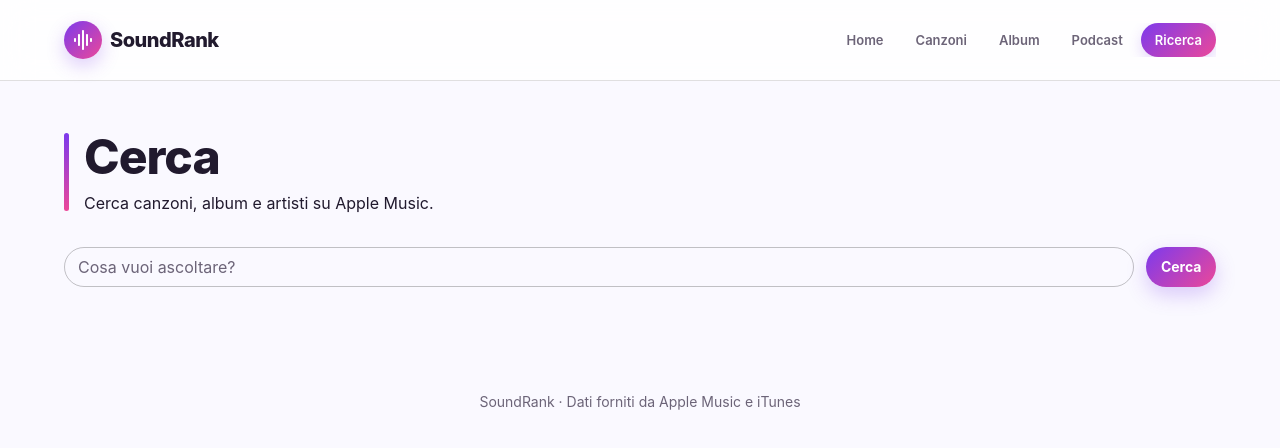
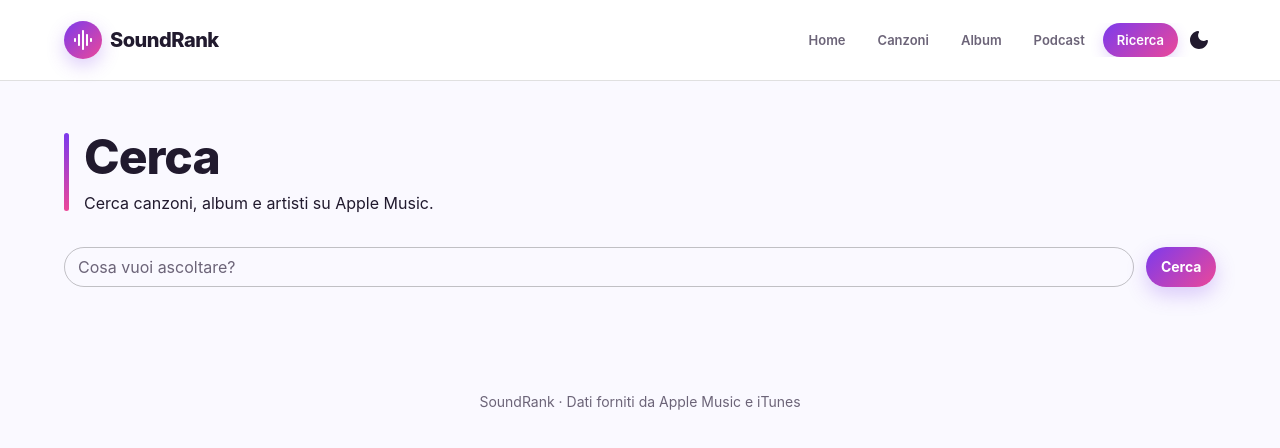
Before and after one commit to dario36ds/React_Frontend, a React (Vite) app: page /ricerca in a window 1280 px wide. Shown: the top 448 px of the page. Built offline with nearby package versions, Linux system fonts and the light colour scheme.

Commit message:
Aggiunto toggle dark/white mode in navbar con useContext

```diff
--- /dev/null
+++ b/src/AppThemeProvider.jsx
@@ -0,0 +1,19 @@
+import { useMemo, useState } from "react";
+import { CssBaseline, ThemeProvider } from "@mui/material";
+import createAppTheme from "./theme.js";
+import ThemeContext from "./ThemeContext.js";
+
+export function AppThemeProvider({ children }) {
+  const [mode, setMode] = useState("light");
+  const toggleTheme = () => setMode((currentMode) => (currentMode === "light" ? "dark" : "light"));
+  const theme = useMemo(() => createAppTheme(mode), [mode]);
+
+  return (
+    <ThemeContext.Provider value={{ mode, toggleTheme }}>
+      <ThemeProvider theme={theme}>
+        <CssBaseline />
+        {children}
+      </ThemeProvider>
+    </ThemeContext.Provider>
+  );
+}
--- a/src/Navbar.jsx
+++ b/src/Navbar.jsx
@@ -1,6 +1,9 @@
 import GraphicEqRoundedIcon from "@mui/icons-material/GraphicEqRounded";
-import { AppBar, Box, Button, Container, Toolbar, Typography } from "@mui/material";
+import DarkModeRoundedIcon from "@mui/icons-material/DarkModeRounded";
+import LightModeRoundedIcon from "@mui/icons-material/LightModeRounded";
+import { AppBar, Box, Button, Container, IconButton, Toolbar, Typography } from "@mui/material";
 import { NavLink } from "react-router";
+import useAppTheme from "./useAppTheme.js";
 
 const links = [
   { label: "Home", path: "/" },
@@ -11,6 +14,8 @@
 ];
 
 function Navbar() {
+  const { mode, toggleTheme } = useAppTheme();
+
   return (
     <AppBar
       position="sticky"
@@ -19,7 +24,7 @@
       sx={{
         borderBottom: 1,
         borderColor: "divider",
-        bgcolor: "rgba(255, 255, 255, 0.82)",
+        bgcolor: "background.paper",
         backdropFilter: "blur(16px)",
         WebkitBackdropFilter: "blur(16px)",
       }}
@@ -108,6 +113,14 @@
                 {link.label}
               </Button>
             ))}
+            <IconButton
+              aria-label={mode === "light" ? "Attiva tema scuro" : "Attiva tema chiaro"}
+              onClick={toggleTheme}
+              color="inherit"
+              size="small"
+            >
+              {mode === "light" ? <DarkModeRoundedIcon /> : <LightModeRoundedIcon />}
+            </IconButton>
           </Box>
         </Toolbar>
       </Container>
--- /dev/null
+++ b/src/ThemeContext.js
@@ -0,0 +1,5 @@
+import { createContext } from "react";
+
+const ThemeContext = createContext();
+
+export default ThemeContext;
--- a/src/index.css
+++ b/src/index.css
@@ -5,7 +5,7 @@
 }
 
 body {
-  background: #faf9ff;
+  background: inherit;
 }
 
 #root {
--- a/src/main.jsx
+++ b/src/main.jsx
@@ -1,18 +1,16 @@
 import { StrictMode } from 'react'
 import { createRoot } from 'react-dom/client'
 import { BrowserRouter } from 'react-router'
-import { CssBaseline, ThemeProvider } from '@mui/material'
 import './index.css'
 import App from './App.jsx'
-import theme from './theme.js'
+import { AppThemeProvider } from './AppThemeProvider.jsx'
 
 createRoot(document.getElementById('root')).render(
   <StrictMode>
-    <ThemeProvider theme={theme}>
-      <CssBaseline />
+    <AppThemeProvider>
       <BrowserRouter>
         <App />
       </BrowserRouter>
-    </ThemeProvider>
+    </AppThemeProvider>
   </StrictMode>,
 )
--- a/src/theme.js
+++ b/src/theme.js
@@ -1,11 +1,16 @@
 import { createTheme } from "@mui/material/styles";
 
-const theme = createTheme({
+const createAppTheme = (mode = "light") => createTheme({
   palette: {
+    mode,
     primary: { main: "#7c3aed", dark: "#6d28d9" },
     secondary: { main: "#ec4899" },
-    background: { default: "#faf9ff", paper: "#ffffff" },
-    text: { primary: "#211a2e", secondary: "#6c6478" },
+    background: mode === "light"
+      ? { default: "#faf9ff", paper: "#ffffff" }
+      : { default: "#17131d", paper: "#211a2e" },
+    text: mode === "light"
+      ? { primary: "#211a2e", secondary: "#6c6478" }
+      : { primary: "#f5f0fa", secondary: "#c9bdcf" },
   },
   shape: { borderRadius: 14 },
   typography: {
@@ -31,7 +36,7 @@
     },
     MuiCard: {
       styleOverrides: {
-        root: { border: "1px solid #e9e4ef", boxShadow: "0 4px 16px rgba(48, 30, 68, 0.06)" },
+        root: { border: "1px solid", borderColor: "divider", boxShadow: "0 4px 16px rgba(48, 30, 68, 0.06)" },
       },
     },
     MuiTextField: {
@@ -43,4 +48,4 @@
   },
 });
 
-export default theme;
+export default createAppTheme;
--- /dev/null
+++ b/src/useAppTheme.js
@@ -0,0 +1,6 @@
+import { useContext } from "react";
+import ThemeContext from "./ThemeContext.js";
+
+export default function useAppTheme() {
+  return useContext(ThemeContext);
+}
```
